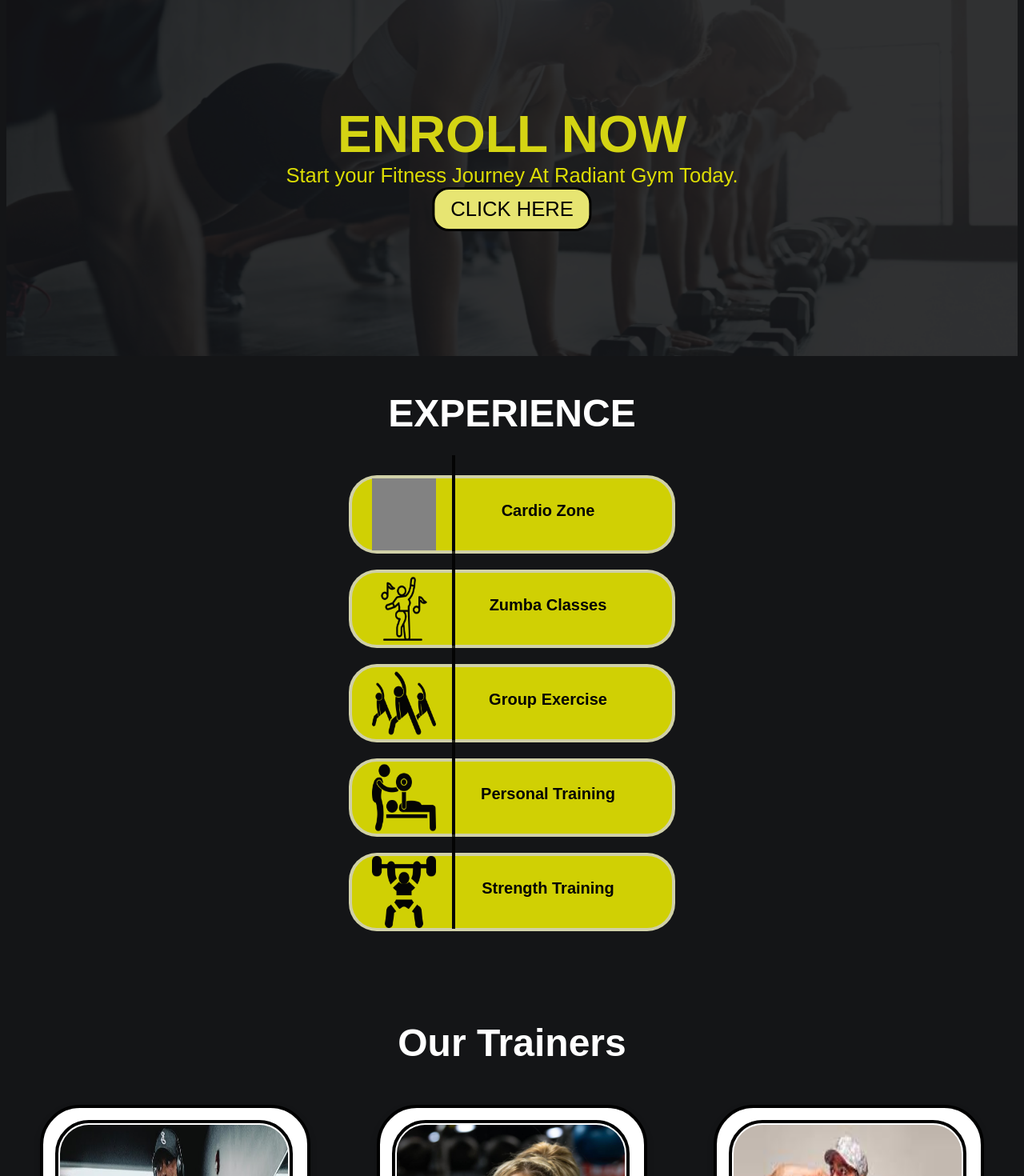
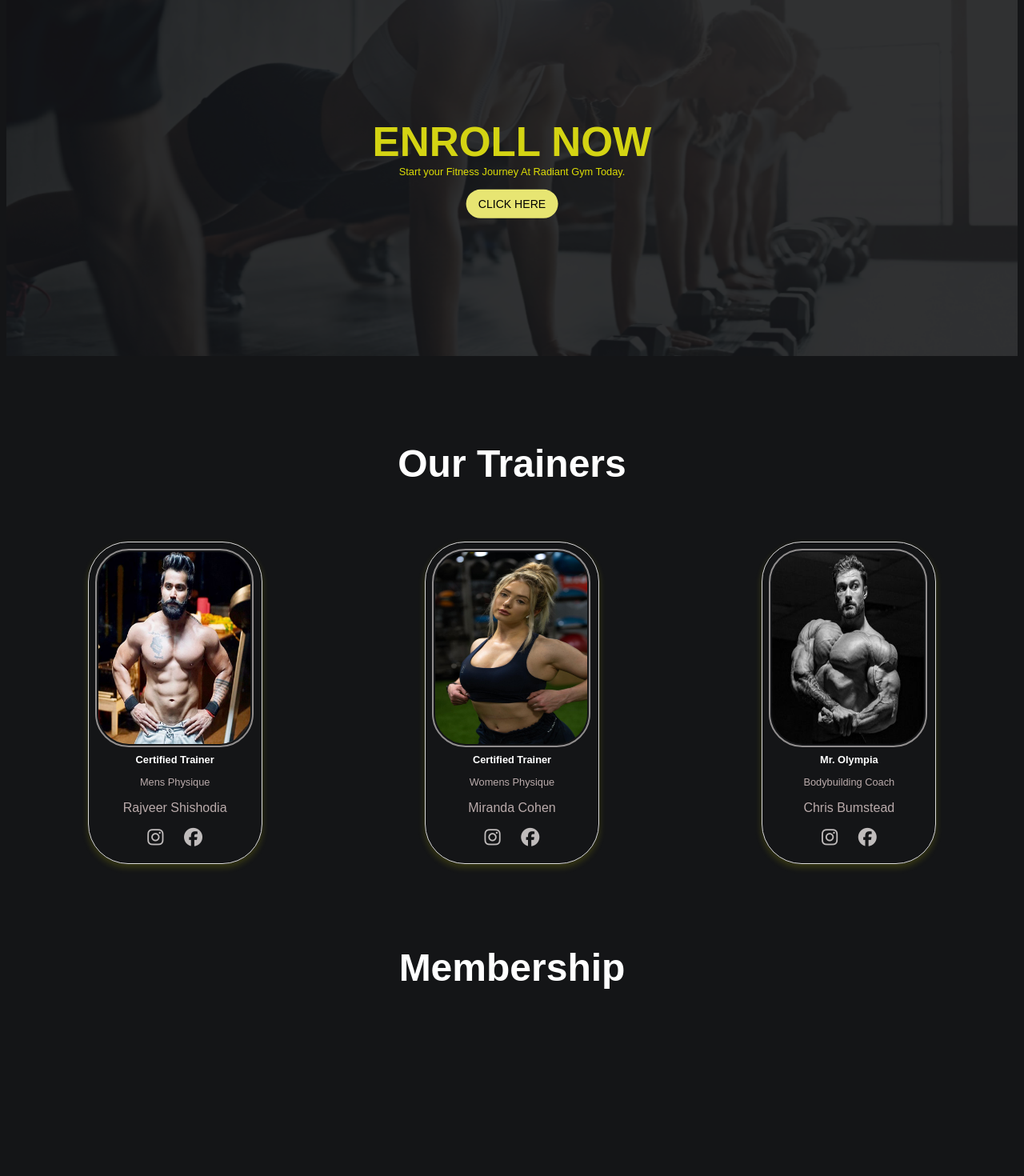
Before and after one commit to tusharrajput001/Gym_website_reactjs, a React (Vite) app: page / in a window 1280 px wide. Shown: the part 880-2350 px from the top of the page at 80% size. Built offline with nearby package versions, Linux system fonts and the light colour scheme; grey boxes are pictures that could not be loaded.

Commit message:
trainers added

```diff
--- a/index.html
+++ b/index.html
@@ -4,6 +4,7 @@
     <meta charset="UTF-8" />
     <meta name="viewport" content="width=device-width, initial-scale=1.0" />
     <title>Vite + React</title>
+    <script src="https://kit.fontawesome.com/98ed025ab2.js" crossorigin="anonymous"></script>
   </head>
   <body>
     <div id="root"></div>
--- a/src/App.jsx
+++ b/src/App.jsx
@@ -1,9 +1,10 @@
 import { useState } from 'react'
 import Navbar from './components/Navbar/navbar'
 import Hero from './components/Hero/hero'
-import Experience from './components/Expreience/experience'
+// import Experience from './components/Expreience/experience'
 import Enroll from './components/Enroll/enroll'
 import Trainers from './components/Trainers/trainers'
+import Membership from './components/Membership/membership'
 
 function App() {
   const [count, setCount] = useState(0)
@@ -13,8 +14,9 @@
       <Navbar/>
       <Hero/>
       <Enroll/>
-      <Experience/>
+      {/* <Experience/> */}
       <Trainers/>
+      <Membership/>
 
     </>
   )
--- a/src/components/Enroll/enroll.css
+++ b/src/components/Enroll/enroll.css
@@ -21,14 +21,14 @@
 
 
 .enroll-div h2 {
-    font-size: 5vw;
+    font-size: 4vw;
     color: rgb(212, 212, 19);
     text-align: center;
 
 }
 
 .enroll-div p {
-    font-size: 2vw;
+    font-size: 1vw;
     color: rgba(255, 255, 0, 0.847);
     text-align: center;
 }
@@ -41,13 +41,51 @@
 
 
 
-.btn-enroll {
+/* .btn-enroll {
     text-decoration: none;
     background-color: rgb(231, 229, 114);
-    padding: 10px 20px; /* Adjust padding */
-    border: 3px solid black;
-    border-radius: 1.3rem;
+    padding: 10px 15px;
+    border: 2px solid black;
+    border-radius: 1.9rem;
     color: black;
-    font-size: 2vw; /* Responsive font size */
-    cursor: pointer; /* Add cursor pointer on hover */
-}
+    margin-top: 1.8vh;
+    font-size: 1.1vw;
+    cursor: pointer;
+} */
+
+.btn-enroll {
+    border-radius: 1.9rem;
+    background-color: rgb(231, 229, 114);
+    border: none;
+    color: #000000;
+    text-align: center;
+    font-size: 1.1vw;
+    padding: 10px 15px;
+    transition: all 0.5s;
+    cursor: pointer;
+    margin-top: 1.8vh;
+  }
+
+  .btn-enroll span {
+    cursor: pointer;
+    display: inline-block;
+    position: relative;
+    transition: 0.5s;
+  }
+
+  .btn-enroll span:after {
+    content: '\00bb';
+    position: absolute;
+    opacity: 0;
+    top: 0;
+    right: -20px;
+    transition: 0.5s;
+  }
+
+  .btn-enroll:hover span {
+    padding-right: 25px;
+  }
+
+  .btn-enroll:hover span:after {
+    opacity: 1;
+    right: 0;}
--- a/src/components/Enroll/enroll.jsx
+++ b/src/components/Enroll/enroll.jsx
@@ -10,7 +10,7 @@
         <div className='text-overlay'>
             <h2>ENROLL NOW</h2>
             <p>Start your Fitness Journey At Radiant Gym Today.</p>
-            <button className="btn-enroll" href='https://www.google.com'>CLICK HERE</button>
+            <button className="btn-enroll" href='https://www.google.com'><span>CLICK HERE</span></button>
         </div>
     </div>
   )
--- /dev/null
+++ b/src/components/Membership/membership.css
@@ -0,0 +1,16 @@
+.mem-head{
+    color: white;
+    font-size: 6vh;
+    display: flex;
+    font-weight: 600;
+    justify-content: center;
+    margin-top: 8vw;
+}
+
+
+.mem-card{
+    width: 100%;
+    height: 600px;
+
+
+}
--- /dev/null
+++ b/src/components/Membership/membership.jsx
@@ -0,0 +1,20 @@
+import React from 'react'
+import './membership.css'
+
+
+function Membership() {
+  return (
+    <>
+    <div className='mem-head'>
+        Membership
+    </div>
+    <div className='mem-card'>
+
+    </div>
+    </>
+
+
+  )
+}
+
+export default Membership
--- a/src/components/Trainers/trainers.css
+++ b/src/components/Trainers/trainers.css
@@ -10,6 +10,15 @@
 
 .cards-con{
     display: flex;
-    flex-direction: row;
-    margin: 50px 0px;
+    flex-wrap: wrap;
+    justify-content: space-around;
+    margin: 0px 0px;
+
 }
+
+
+@media (max-width: 800px) {
+    .cards-con .card-cntr {
+      max-width: calc(50% - 20px); /* Two cards per row */
+    }
+  }
--- a/src/components/Trainers/trainers.jsx
+++ b/src/components/Trainers/trainers.jsx
@@ -1,9 +1,9 @@
 import React from 'react'
 import './trainers.css'
 import Trcard from './trcard'
-import tr1 from '../../assets/tr1.jpeg'
+import tr1 from '../../assets/trainer1.jpg'
 import tr2 from '../../assets/tr2.jpeg'
-import tr3 from '../../assets/tr3.jpg'
+import tr3 from '../../assets/t3.jpg'
 
 
 
@@ -13,9 +13,9 @@
     <>
     <div className='tr-head'>Our Trainers</div>
     <div className='cards-con'>
-        <Trcard tr_img={tr3} tr_name="asd" tr_title="asd" tr_unv = "asf" />
-        <Trcard tr_img={tr2} tr_name="asd" tr_title="asd" tr_unv = "asfg" />
-        <Trcard tr_img={tr1} tr_name="abc" tr_title="ads" tr_unv = "asf" />
+        <Trcard tr_img={tr1} tr_name="Certified Trainer" tr_title="Mens Physique" tr_unv = "Rajveer Shishodia" tr_ig="https://www.instagram.com/rajveer_fitness_series/?hl=en" tr_fb="https://www.facebook.com/RajveerFitnessSeries/"/>
+        <Trcard tr_img={tr2} tr_name="Certified Trainer" tr_title="Womens Physique" tr_unv = "Miranda Cohen" tr_ig="https://www.instagram.com/mirandacohenfit/" tr_fb="https://www.facebook.com/mirandacohen.official/"/>
+        <Trcard tr_img={tr3} tr_name="Mr. Olympia" tr_title="Bodybuilding Coach" tr_unv = "Chris Bumstead" tr_ig="https://www.instagram.com/cbum/" tr_fb="https://www.facebook.com/Bumstead1995/"/>
     </div>
     </>
 
--- a/src/components/Trainers/trcard.css
+++ b/src/components/Trainers/trcard.css
@@ -1,41 +1,58 @@
 .card-cntr {
-    box-shadow: 0 4px 8px 0 rgba(0, 0, 0, 0.2);
-    max-width: 300px;
-    margin: auto;
+  box-shadow: 0 4px 8px 0 rgba(212, 212, 7, 0.2);
+  width: 200px; /* Fixed width */
+  height: 425px; /* Fixed height */
+  margin-top: 70px;
+  margin-left: 20px;
+  margin-right: 20px;
   text-align: center;
-    width: 100%;
-    border: 4px solid black;
+  border: 1px solid rgb(219, 218, 218);
   border-radius: 50px;
-    padding: 15px;
-    background-color: rgb(255, 255, 255);
+  padding: 8px;
+  background-color: rgba(87, 83, 4, 0);
+}
+
+
+@media (max-width:1455px) {
+  .card-cntr{
+    height: 385px;
+  }
+}
+
+
+
+@media (max-width:1003px) {
+  .card-cntr{
+    height: 350px;
+  }
+
 
 }
 
 
 
 
-.tr-title {
-    color: grey;
-    font-size: 18px;
+
+.card-cntr h1{
+  font-size: 1vw;
+  color: white;
 }
 
-.card-cntr button {
-    border: none;
-    outline: 0;
-    display: inline-block;
-    padding: 8px;
-    color: white;
-    background-color: #000;
-    text-align: center;
-    cursor: pointer;
-    width: 100%;
-    font-size: 18px;
+.card-cntr p{
+  color: rgb(186, 171, 171);
 }
+
+.tr-title {
+    color: rgb(192, 191, 191);
+    font-size: 1vw;
+  }
+
+
 
 .card-cntr a {
     text-decoration: none;
-    font-size: 22px;
-    color: black;
+    font-size: .9vw;
+    color: rgb(192, 188, 188);
   }
 
 .card-cntr button:hover, a:hover {
@@ -45,11 +62,25 @@
 
 .card-imga{
     display: flex;
-    height: 400px;
+    height: 240px;
     width: 95%;
     border-radius: 42px;
-    padding: 2px;
-    border: 4px solid black;
+    padding: 02px;
+    border: 2px solid rgb(145, 142, 142);
 
 
 }
+
+
+.tr-icons{
+  /* padding: .30vw; */
+  margin: 0vw 1vw;
+
+}
+
+
+@media (max-width: 200px) {
+  .cards-con .card-cntr {
+    width: calc(50% - 40px); /* Two cards per row with margin */
+  }
+}
--- a/src/components/Trainers/trcard.jsx
+++ b/src/components/Trainers/trcard.jsx
@@ -2,7 +2,7 @@
 import "./trcard.css"
 
 
-function Trcard({tr_img,tr_name,tr_title,tr_unv}) {
+function Trcard({tr_img,tr_name,tr_title,tr_unv,tr_ig,tr_fb}) {
   return (
     <>
         <div className='card-cntr'>
@@ -11,10 +11,9 @@
             <h1>{tr_name}</h1>
             <p className="tr-title">{tr_title}</p>
             <p>{tr_unv}</p>
-            <a href="#"><i className="fa fa-twitter"></i></a>
-            <a href="#"><i className="fa fa-linkedin"></i></a>
-            <a href="#"><i className="fa fa-facebook"></i></a>
-            <p><button>Contact</button></p>
+            <a href={tr_ig}><i class="fab fa-instagram fa-2x tr-icons"></i></a>
+            <a href={tr_fb}><i class="fab fa-facebook fa-2x tr-icons"></i></a>
+
 
         </div>
     </>
--- a/src/index.css
+++ b/src/index.css
@@ -7,3 +7,6 @@
     font-family: Futura, “Trebuchet MS”, Arial, sans-serif;
 
 }
+
+
+/* #141517 */
```
Also changed, not shown: src/assets/t3.jpg (added), src/assets/tt3.jpg (added). Lines whose indentation alone changed are shown as unchanged.
